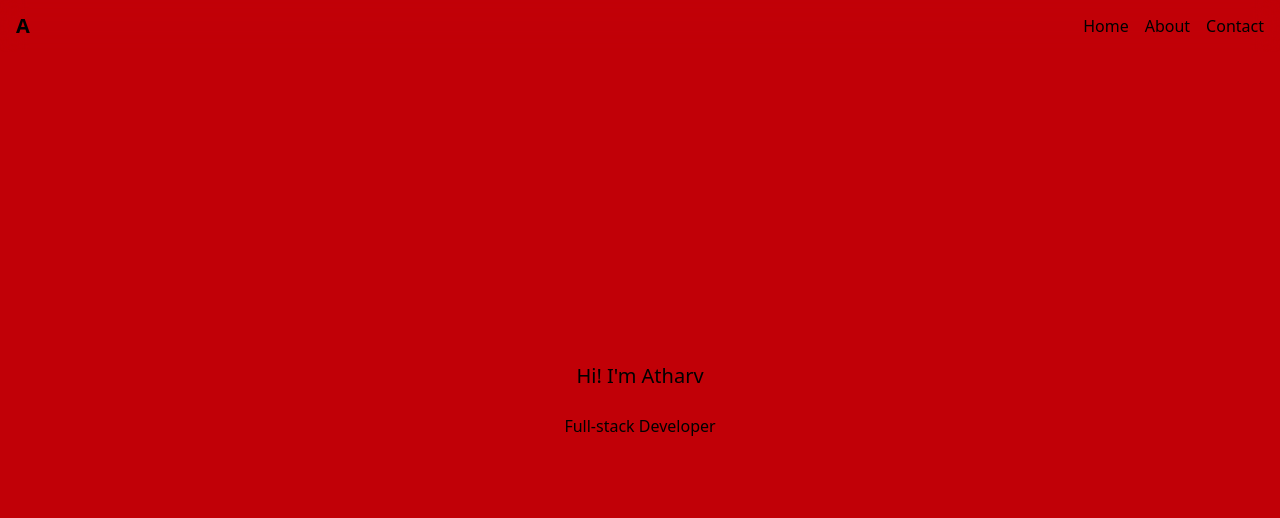
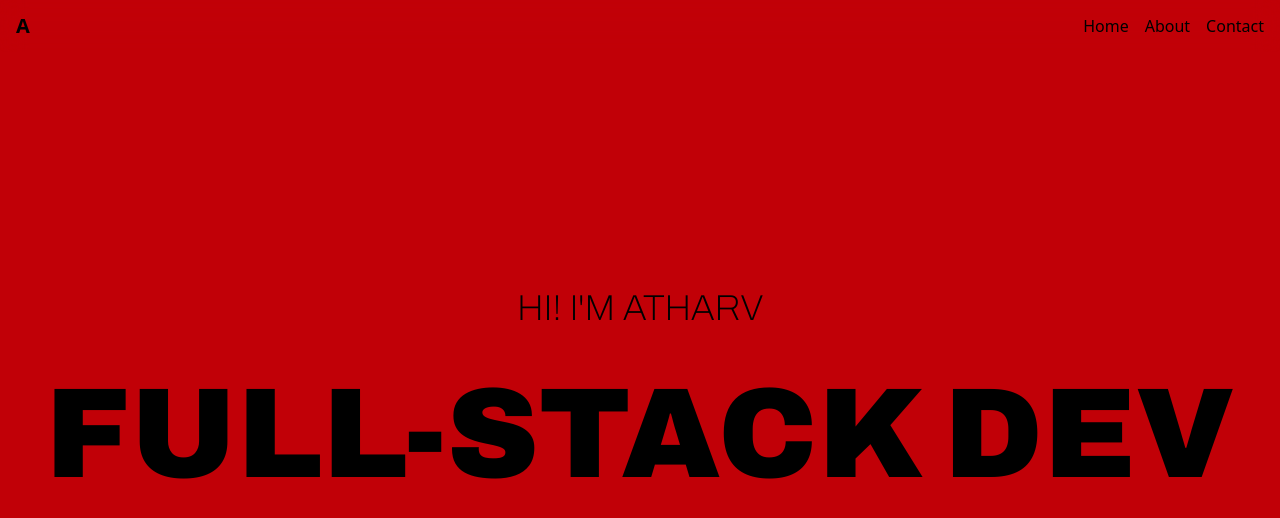
Before and after one commit to SpectralGT/Portfolio_v3, a Next.js app: page / in a window 1280 px wide. Shown: the top 518 px of the page. Built offline with nearby package versions, Linux system fonts and the light colour scheme.

Commit message:
updated font

```diff
--- a/app/components/hero.tsx
+++ b/app/components/hero.tsx
@@ -2,9 +2,9 @@ export default function Hero() {
   return (
     <div className="h-screen bg-red-700">
       <div className="w-full h-full flex flex-col justify-center items-center">
-        <span className="text-xl">Hi! I&apos;m Atharv</span>
+        <span className="text-4xl archivo leading-tight">HI! I&apos;M ATHARV</span>
         <br></br>
-        <span>Full-stack Developer</span>
+        <span className="text-9xl archivo-black leading-tight">FULL-STACK DEV</span>
       </div>
     </div>
   );
--- a/app/globals.css
+++ b/app/globals.css
@@ -1,4 +1,6 @@
+@import url('https://fonts.googleapis.com/css2?family=Archivo+Black&family=Archivo:ital,wght@0,100..900;1,100..900&display=swap');
 @import "tailwindcss";
+
 
 :root {
   --background: #eaeaea;
@@ -9,3 +11,18 @@
   color: var(--background);
   background-color: var(--foreground)
 }
+
+.archivo-black {
+  font-family: "Archivo", sans-serif;
+  font-optical-sizing: auto;
+  font-weight: 900;
+  font-style: normal;
+
+}
+.archivo {
+  font-family: "Archivo", sans-serif;
+  font-optical-sizing: auto;
+  font-weight: 100;
+  font-style: normal;
+
+}
```
